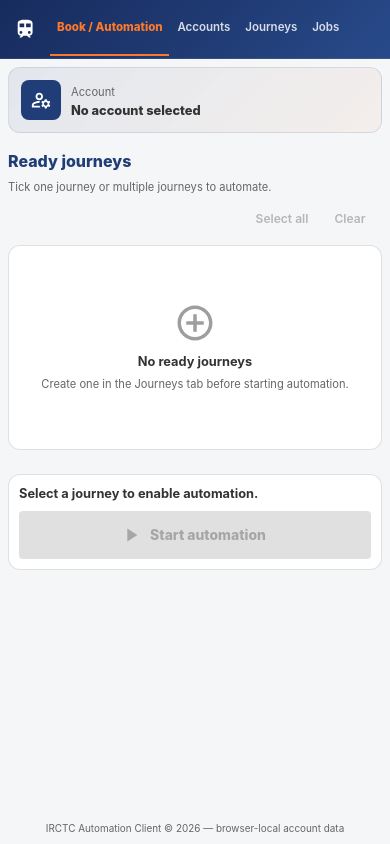
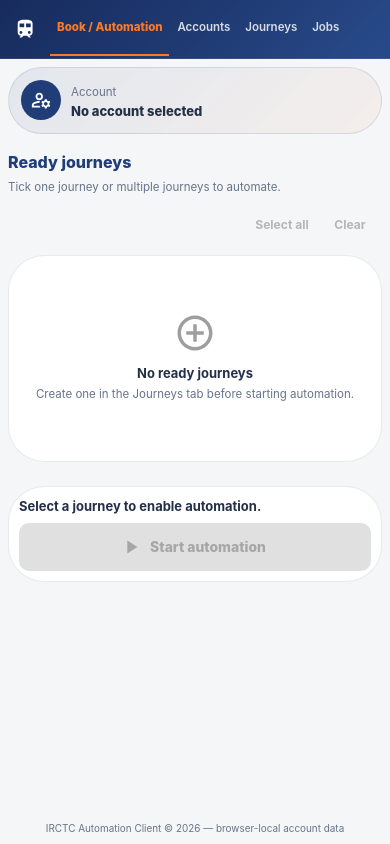
Before and after one commit to shrivastava-26/irctc, a React (Vite) app in the folder ui/: page / in a window 390 px wide. Built offline with nearby package versions, Linux system fonts and the light colour scheme.

Commit message:
fix: polish responsive UI and restore journey selection

```diff
--- a/ui/src/theme.js
+++ b/ui/src/theme.js
@@ -1,22 +1,32 @@
-import { createTheme } from '@mui/material/styles';
+import { createTheme } from '@mui/material/styles'
 
 export const theme = createTheme({
   palette: {
     primary: {
-      main: '#213d77', // Deep railway blue
+      main: '#213d77',
+      dark: '#172b5d',
+      light: '#4d68a0',
+      contrastText: '#ffffff',
     },
     secondary: {
-      main: '#fb792b', // IRCTC orange
+      main: '#fb792b',
+      dark: '#db5f16',
+      light: '#ff9b61',
+      contrastText: '#ffffff',
     },
     background: {
-      default: '#f5f5f5',
+      default: '#f6f8fc',
       paper: '#ffffff',
     },
     success: {
       main: '#2e7d32',
+      light: '#e8f5e9',
+      dark: '#1b5e20',
     },
     warning: {
-      main: '#ff9800',
+      main: '#ed8b00',
+      light: '#fff4df',
+      dark: '#9a5b00',
     },
     error: {
       main: '#d32f2f',
@@ -25,43 +35,72 @@ export const theme = createTheme({
       main: '#0288d1',
     },
     text: {
-      primary: '#333333',
-      secondary: '#666666',
+      primary: '#243047',
+      secondary: '#68748b',
     },
+    divider: 'rgba(35,48,71,0.10)',
+  },
+  shape: {
+    borderRadius: 12,
   },
   typography: {
     fontFamily: '-apple-system, BlinkMacSystemFont, "Segoe UI", Roboto, "Helvetica Neue", Arial, sans-serif',
     fontSize: 13,
-    h1: { fontSize: '1.5rem', fontWeight: 600 },
-    h2: { fontSize: '1.25rem', fontWeight: 600 },
-    h3: { fontSize: '1.125rem', fontWeight: 600 },
-    h4: { fontSize: '1rem', fontWeight: 600 },
-    h5: { fontSize: '0.9rem', fontWeight: 600 },
-    h6: { fontSize: '0.85rem', fontWeight: 600 },
-    body1: { fontSize: '0.875rem' },
-    body2: { fontSize: '0.8rem' },
+    h1: { fontSize: '1.6rem', fontWeight: 800 },
+    h2: { fontSize: '1.3rem', fontWeight: 800 },
+    h3: { fontSize: '1.15rem', fontWeight: 800 },
+    h4: { fontSize: '1rem', fontWeight: 800 },
+    h5: { fontSize: '0.93rem', fontWeight: 800 },
+    h6: { fontSize: '0.88rem', fontWeight: 800 },
+    body1: { fontSize: '0.9rem' },
+    body2: { fontSize: '0.81rem' },
+    caption: { fontSize: '0.72rem' },
     button: {
       textTransform: 'none',
-      fontWeight: 600,
+      fontWeight: 700,
       fontSize: '0.8rem',
     },
   },
   components: {
+    MuiAppBar: {
+      defaultProps: { color: 'primary' },
+    },
     MuiButton: {
       styleOverrides: {
         root: {
-          borderRadius: '4px',
+          borderRadius: 10,
+          minHeight: 38,
+          transition: 'box-shadow 120ms ease, transform 120ms ease, background-color 120ms ease',
+          '&:active': { transform: 'translateY(1px)' },
+        },
+        contained: {
+          boxShadow: '0 4px 14px rgba(33,61,119,0.12)',
+          '&:hover': { boxShadow: '0 7px 18px rgba(33,61,119,0.16)' },
         },
         containedSecondary: {
           color: '#ffffff',
-        }
+        },
+      },
+    },
+    MuiIconButton: {
+      styleOverrides: {
+        root: {
+          borderRadius: 10,
+        },
+      },
+    },
+    MuiPaper: {
+      styleOverrides: {
+        root: {
+          backgroundImage: 'none',
+        },
       },
     },
     MuiCard: {
       styleOverrides: {
         root: {
-          borderRadius: '8px',
-          boxShadow: '0 1px 3px rgba(0,0,0,0.12), 0 1px 2px rgba(0,0,0,0.24)',
+          borderRadius: 16,
+          boxShadow: '0 8px 26px rgba(31,48,79,0.08)',
         },
       },
     },
@@ -76,5 +115,12 @@ export const theme = createTheme({
         size: 'small',
       },
     },
+    MuiChip: {
+      styleOverrides: {
+        root: {
+          fontWeight: 700,
+        },
+      },
+    },
   },
-});
+})
```
